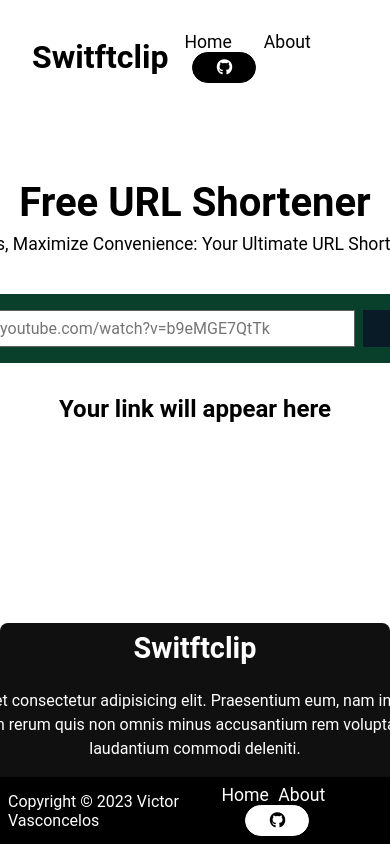
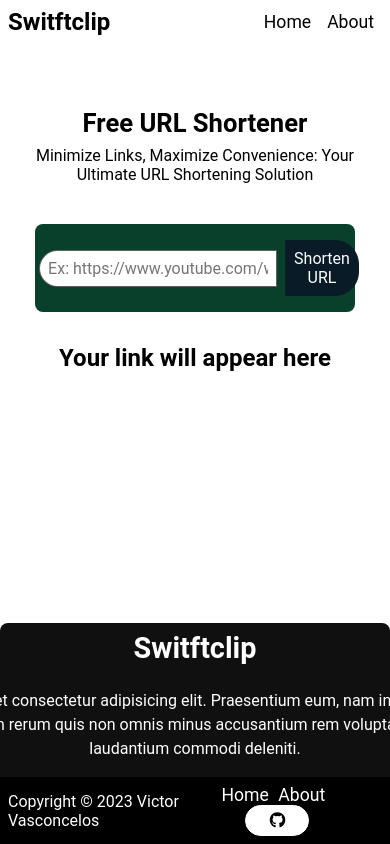
Before and after one commit to OVasconceloss/swiftclip-shortener, a React (Vite) app: page / in a window 390 px wide. Shown: the top 844 px of the page. Built offline with nearby package versions, Linux system fonts and the light colour scheme.

Commit message:
style: Create responsive style

```diff
--- a/src/components/Footer/Footer.scss
+++ b/src/components/Footer/Footer.scss
@@ -88,3 +88,13 @@
     background-color: color.$color_fou;
     border: 1px solid color.$color_fiv;
 }
+
+//RESPONSIVE
+$breakpoint_phone: 600px;
+
+@media (max-width: 600px) {
+    .footer {
+        bottom: 0;
+        position: absolute;
+    }
+}
--- a/src/components/Header/Header.scss
+++ b/src/components/Header/Header.scss
@@ -54,3 +54,20 @@ $color_fiv: #FFFFFF;
     background-color: $color_fiv;
     border: 1px solid $color_fou;
 }
+
+//RESPONSIVE
+
+$breakpoint_phone: 600px;
+
+@media (max-width: 600px) {
+    .header {
+        width: 100%;
+        padding: 0.5rem;
+    }
+
+    .header-title {font-size: 1.5rem;}
+
+    .link-header {padding: 0.5rem;}
+
+    .nav-button {display: none;}
+}
--- a/src/styles/home.scss
+++ b/src/styles/home.scss
@@ -132,3 +132,26 @@
 
     text-align: center;
 }
+
+//RESPONSIVE
+$breakpoint_phone: 600px;
+
+@media (max-width: 600px) {
+    .section-url-title {font-size: 1.6rem;}
+
+    .section-url-subtitle {
+        width: 20rem;
+
+        font-size: 1.0rem;
+        text-align: center;
+        line-height: 1.2rem;
+    }
+
+    .section-url-input {
+        width: 20rem;
+    }
+
+    .url-input-button {
+        padding: 0.5rem;
+    }
+}
```
